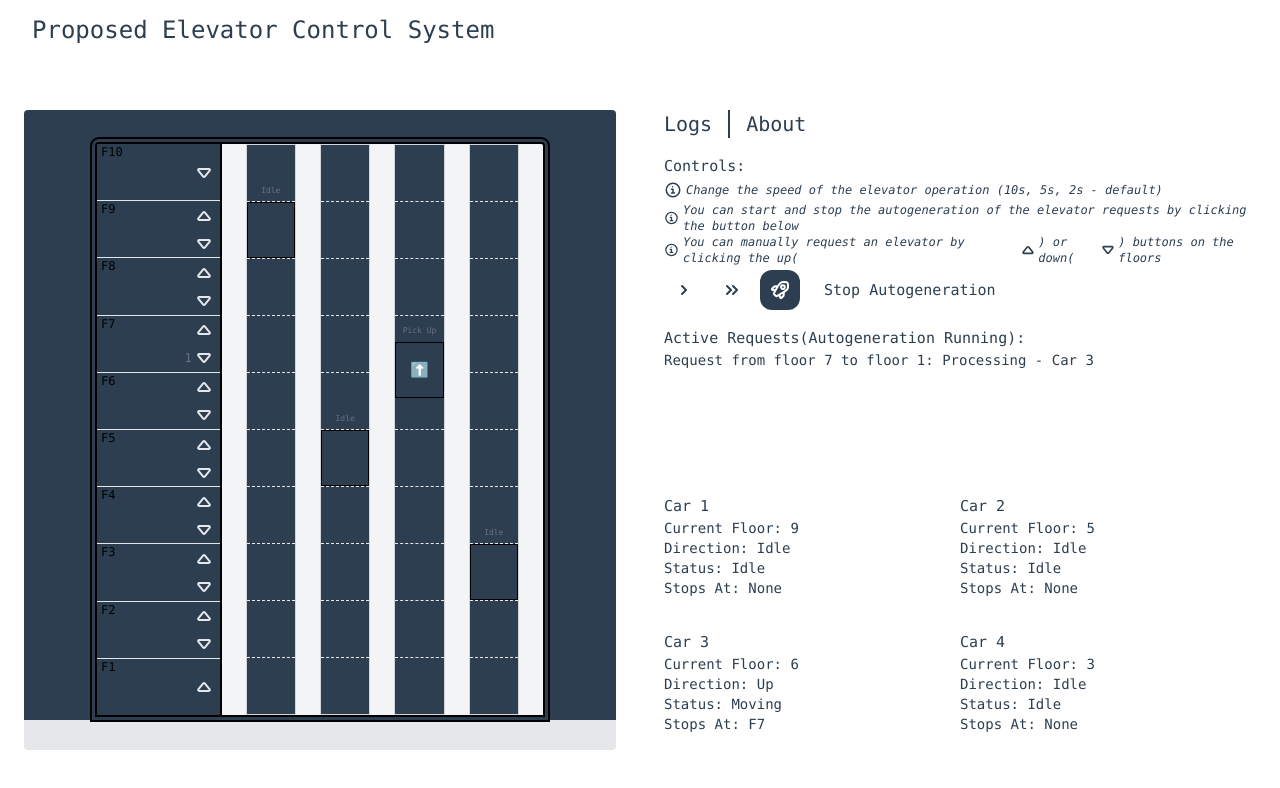
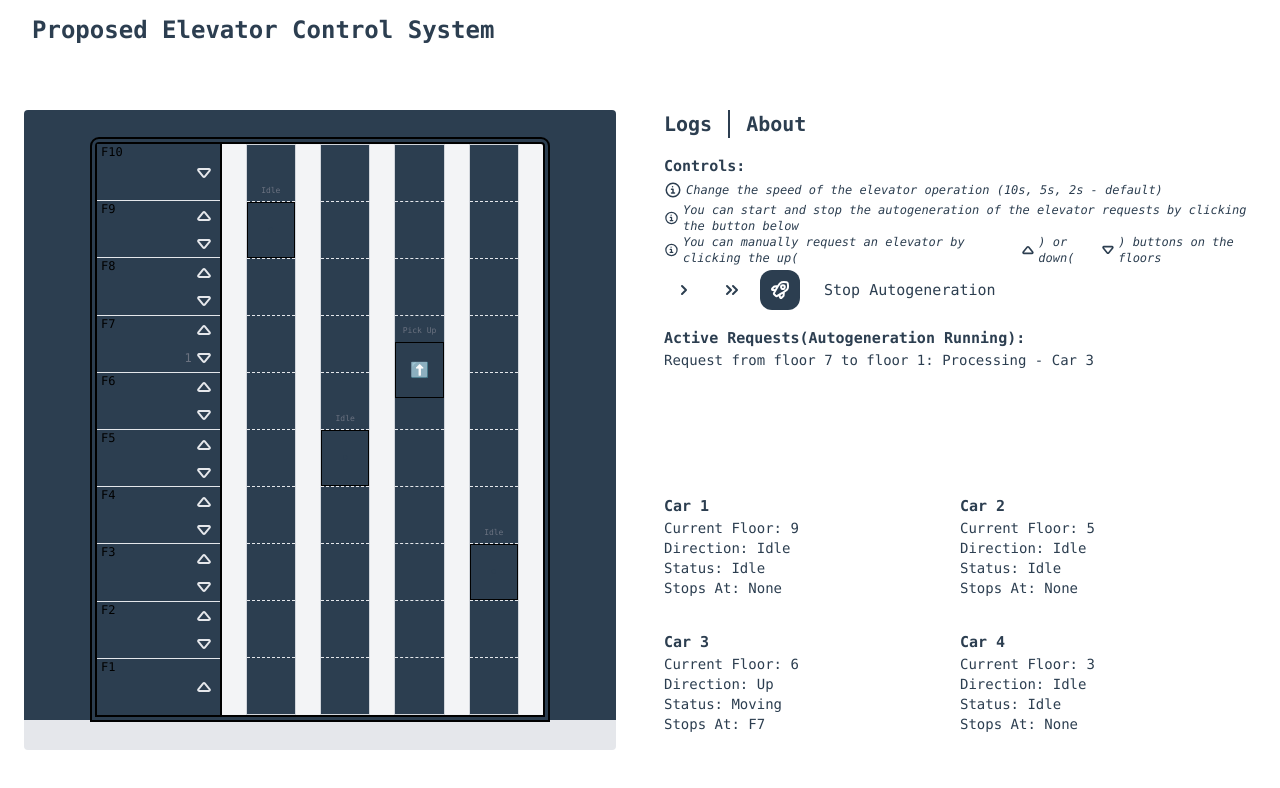
Before and after one commit to ypinbong/elevator-simulator, a Vue app: page / in a window 1280 px wide. Shown: the top 788 px of the page. Built offline with nearby package versions, Linux system fonts and the light colour scheme.

Commit message:
fix: font too light - gh-pages

```diff
--- a/src/assets/main.css
+++ b/src/assets/main.css
@@ -11,10 +11,15 @@
 a {
   color: var(--color-text);
   text-decoration: none !important;
+  font-weight: 700;
   &.active {
     color: var(--color-heading);
     /* border-bottom: 2px solid var(--color-text); */
   }
+}
+
+h1 {
+  font-weight: 700;
 }
 
 .green {
```
